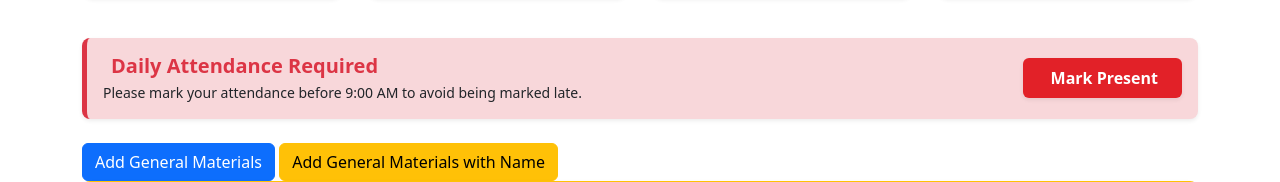
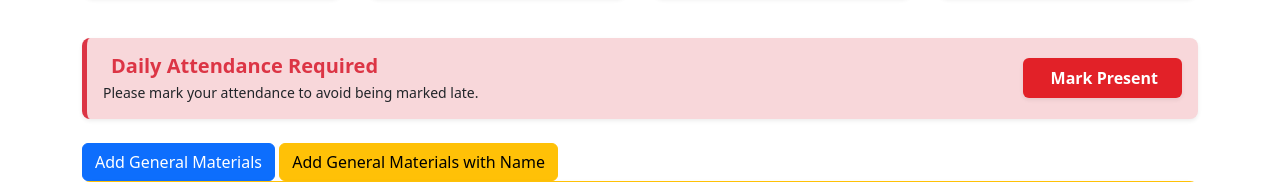
Before and after one commit to zubair-sowrab/maintenance_system, a Django app: page / in a window 1280 px wide. Shown: the part 374-556 px from the top of the page. Run offline with Django 5.2, Linux system fonts and the light colour scheme; the visitor is signed in with stand-in values (Sample User, id 1); data comes from the database, SQL or seed files in the repository; data that the repository does not hold is empty; some libraries are stand-ins or nearby versions.

Commit message:
Changed description for attendance

```diff
--- a/tasks/templates/tasks/task_list.html
+++ b/tasks/templates/tasks/task_list.html
@@ -70,7 +70,7 @@
         <div class="alert alert-danger shadow-sm border-0 d-flex flex-column flex-md-row justify-content-between align-items-center mb-4 p-3 rounded-3" style="border-left: 5px solid #dc3545 !important;">
             <div class="mb-3 mb-md-0 w-100" style="max-width: 500px;">
                 <h5 class="fw-bold mb-1 text-danger"><i class="bi bi-geo-alt-fill me-2"></i>Daily Attendance Required</h5>
-                <p class="mb-0 small text-dark">Please mark your attendance before 9:00 AM to avoid being marked late.</p>
+                <p class="mb-0 small text-dark">Please mark your attendance to avoid being marked late.</p>
             </div>
 
             <!-- DIRECT BUTTON (TRIGGERS SWEETALERT) -->
```
